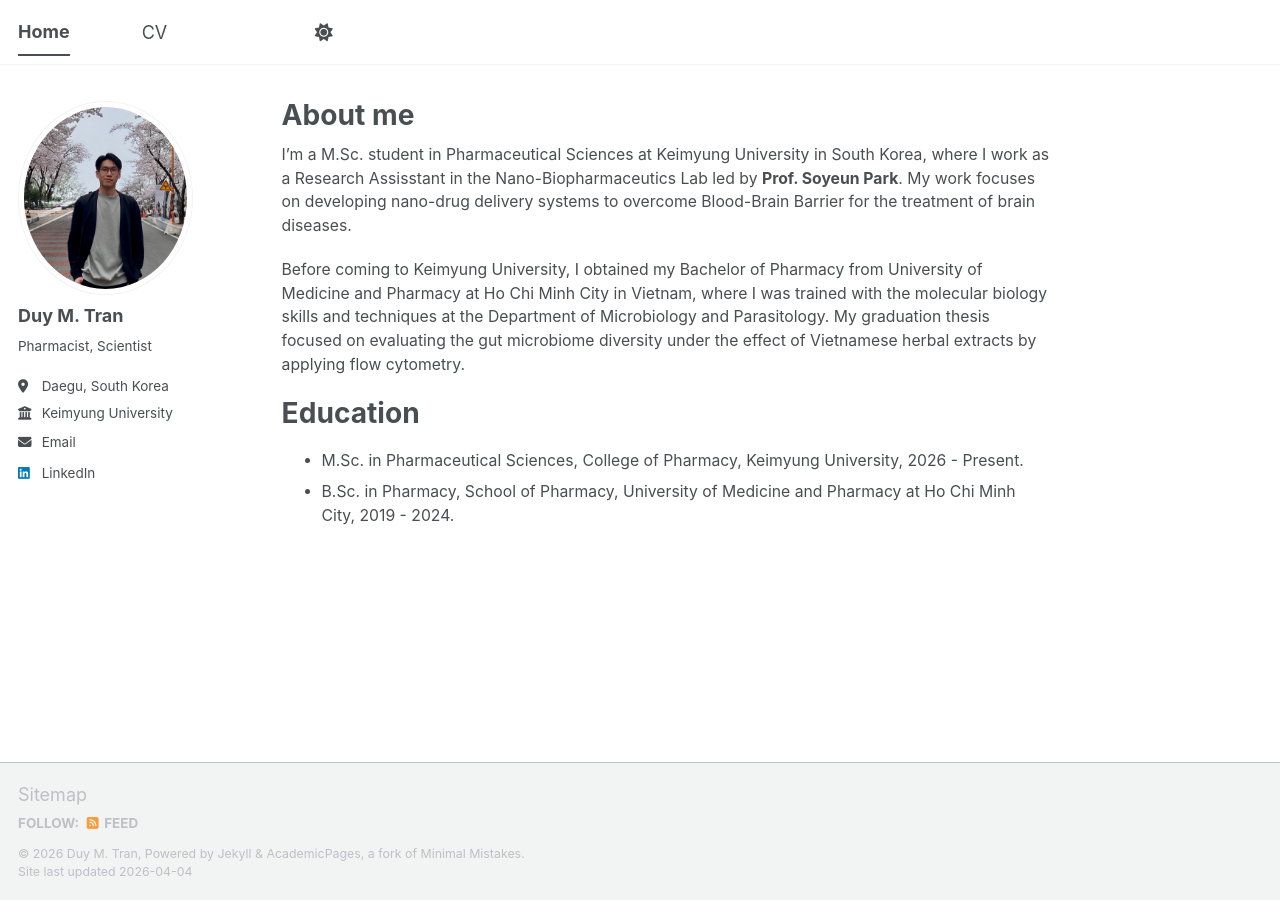
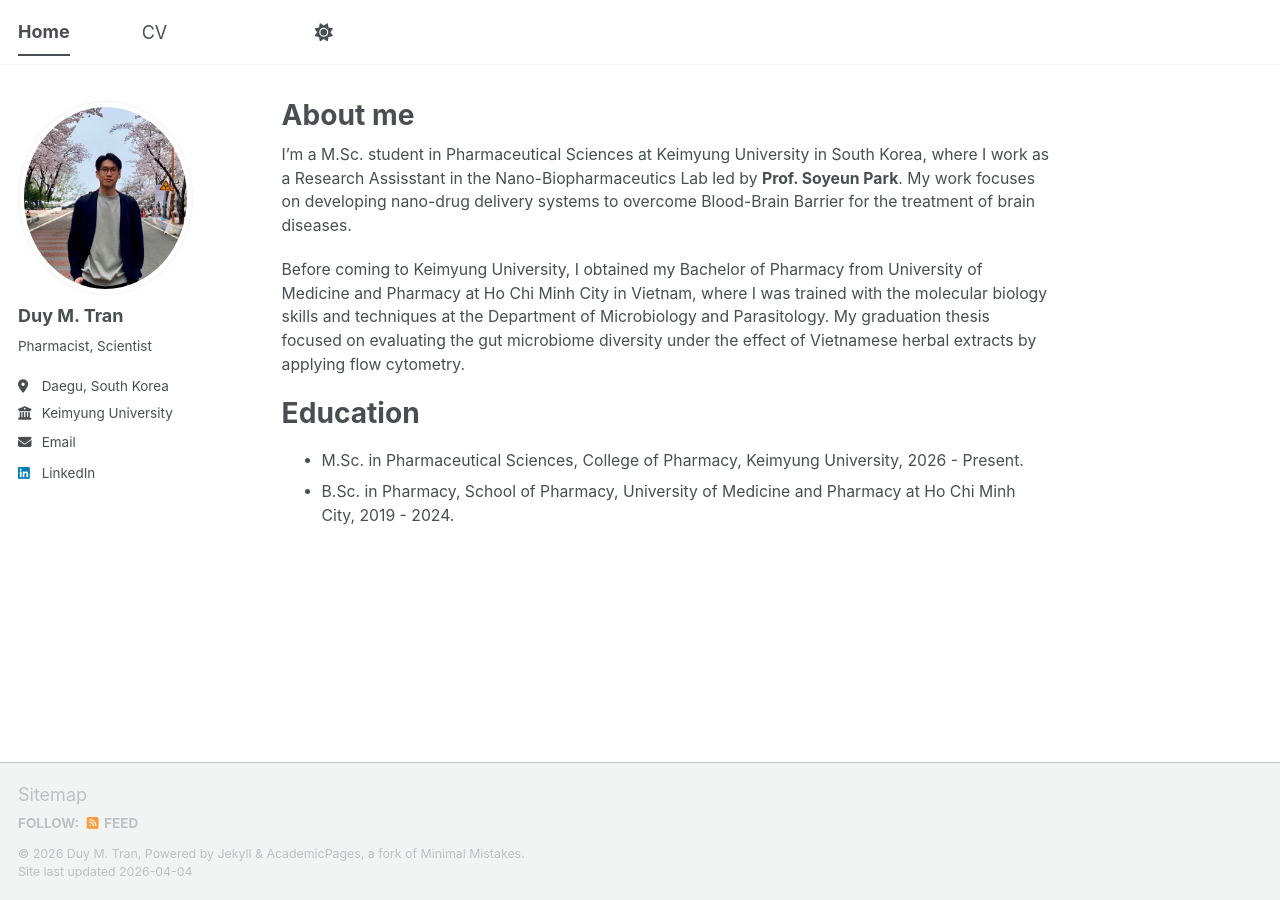
Before and after one commit to tranminhduy-git/tmduy.github.io, a Jekyll site: the page built from _pages/about.md, in a window 1280 px wide. Built offline with Jekyll 4.4.1, drawn with Linux system fonts in a browser that asks for light colours; a script bundle is joined from its source files by our own code; library files that are not in the unit come from our copies.

Commit message:
Update _config.yml

```diff
--- a/_config.yml
+++ b/_config.yml
@@ -23,7 +23,7 @@ repository               : "https://tranminhduy-git.github.io/tmduy.github.io//"
 #               Additional customization can be done by editing /_includes/author-profile.html
 author:
   # Biographic information
-  avatar           : "IMG_4340.jpeg"
+  avatar           : "IMG_4350.jpeg"
   name             : "Duy M. Tran"
   pronouns         :  # example: "she/her"
   bio              : "Pharmacist, Scientist"
```
